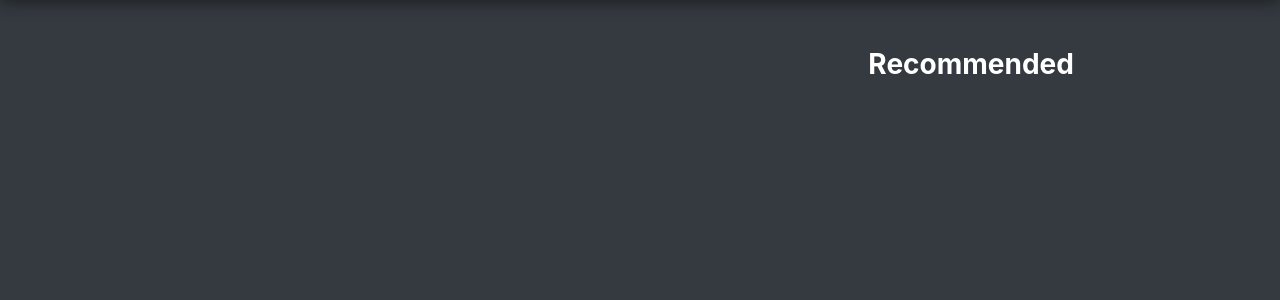
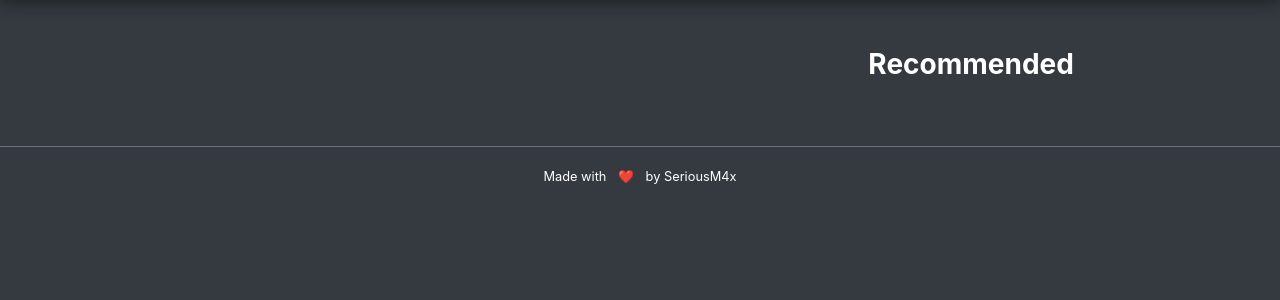
Before and after one commit to seriousm4x/twitch-clip-archive, a Django app: template clips/templates/clips/clip.html in a window 1280 px wide. Shown: the part 56-356 px from the top of the page. Run offline with Django 3.2, Linux system fonts and the light colour scheme; the template is opened without the code that fills it, so the values that code supplies are empty; some libraries are stand-ins or nearby versions.

Commit message:
add credits to footer

```diff
--- a/clips/templates/clips/footer.html
+++ b/clips/templates/clips/footer.html
@@ -2,7 +2,11 @@
 
 {% block content %}
 
-<footer>
+<footer class="py-3 bg-dark text-white border-top border-secondary">
+
+    <div class="container text-center">
+        <small>Made with <span class="mx-2">❤️</span> by <a class="text-white" href="https://github.com/seriousm4x" target="_new">SeriousM4x</a></small>
+    </div>
 
     <script type="text/javascript" src="{% static 'js/jquery.min.js' %}"></script>
     <script type="text/javascript" src="{% static 'js/bootstrap.min.js' %}"></script>
```
